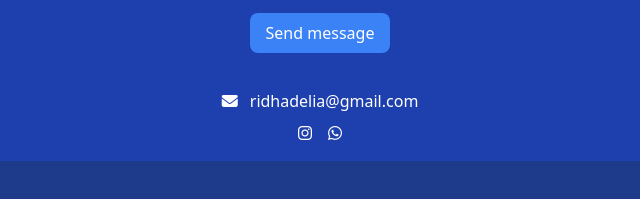
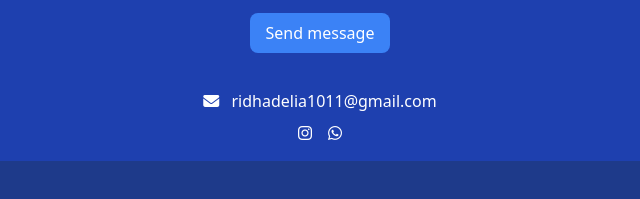
Before and after one commit to ridhapadelia/Mini-project-2-web, a plain HTML site: page index.html in a window 1280 px wide. Shown: the part 2909-3108 px from the top of the page, 320-960 px from the left. Drawn offline with nearby package versions, Linux system fonts and the light colour scheme.

Commit message:
Update index.html

```diff
--- a/index.html
+++ b/index.html
@@ -119,7 +119,7 @@
                     <button type="submit" class="bg-blue-500 hover:bg-blue-400 text-white px-4 py-2 rounded-lg focus:outline-none">Send message</button>
 
                     <p class="mb-2">
-                        <i class="fas fa-envelope text-white mr-2 mt-10"></i> ridhadelia@gmail.com</p>
+                        <i class="fas fa-envelope text-white mr-2 mt-10"></i> ridhadelia1011@gmail.com</p>
                     <div class="flex justify-center">
                         <a href="https://www.instagram.com/ridha.adeliaa" class="text-white mr-4"><i class="fab fa-instagram"></i></a>
                         <a href="https://wa.me/6285161027716" class="text-white"><i class="fab fa-whatsapp"></i></a>
```
